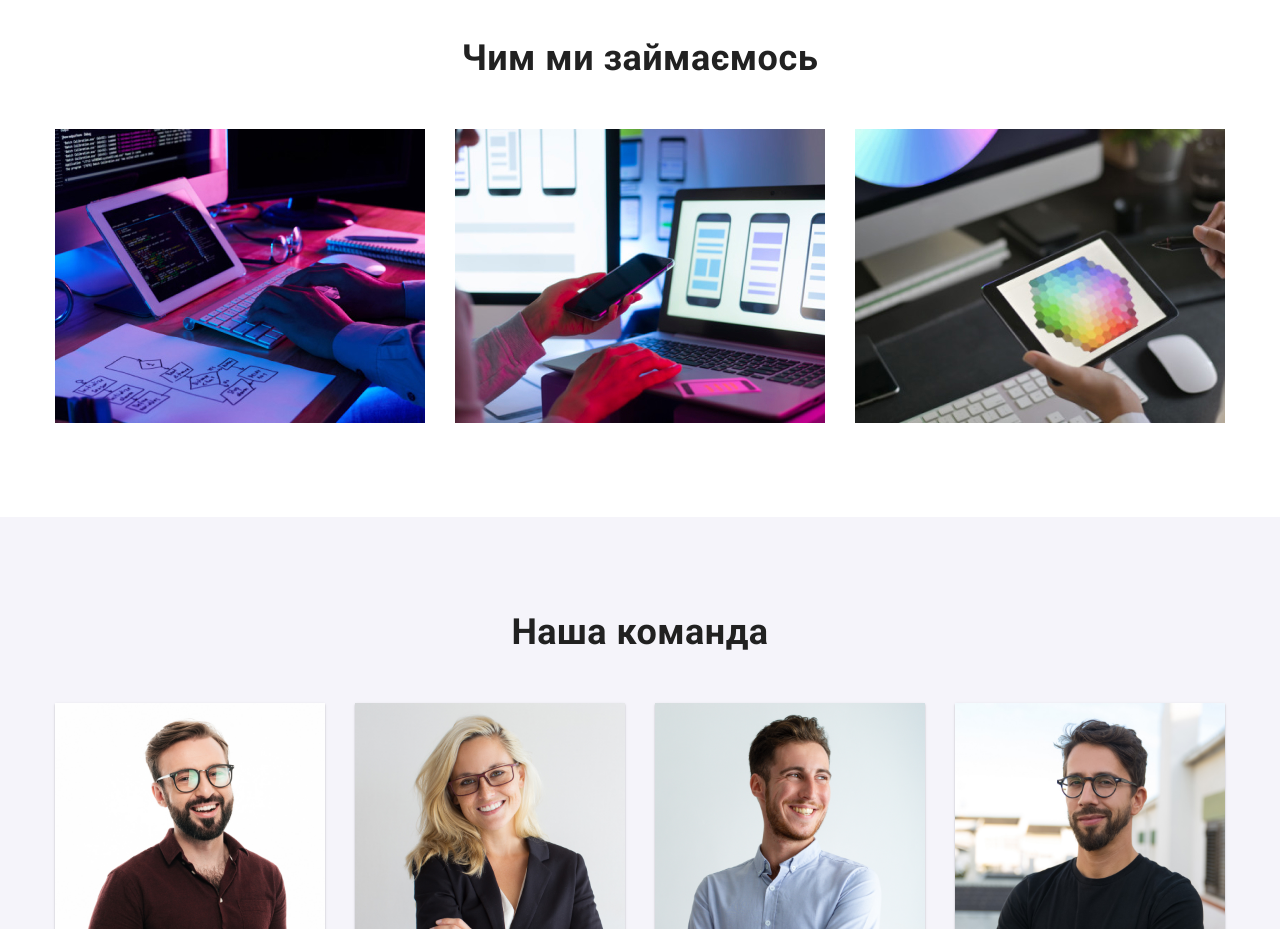
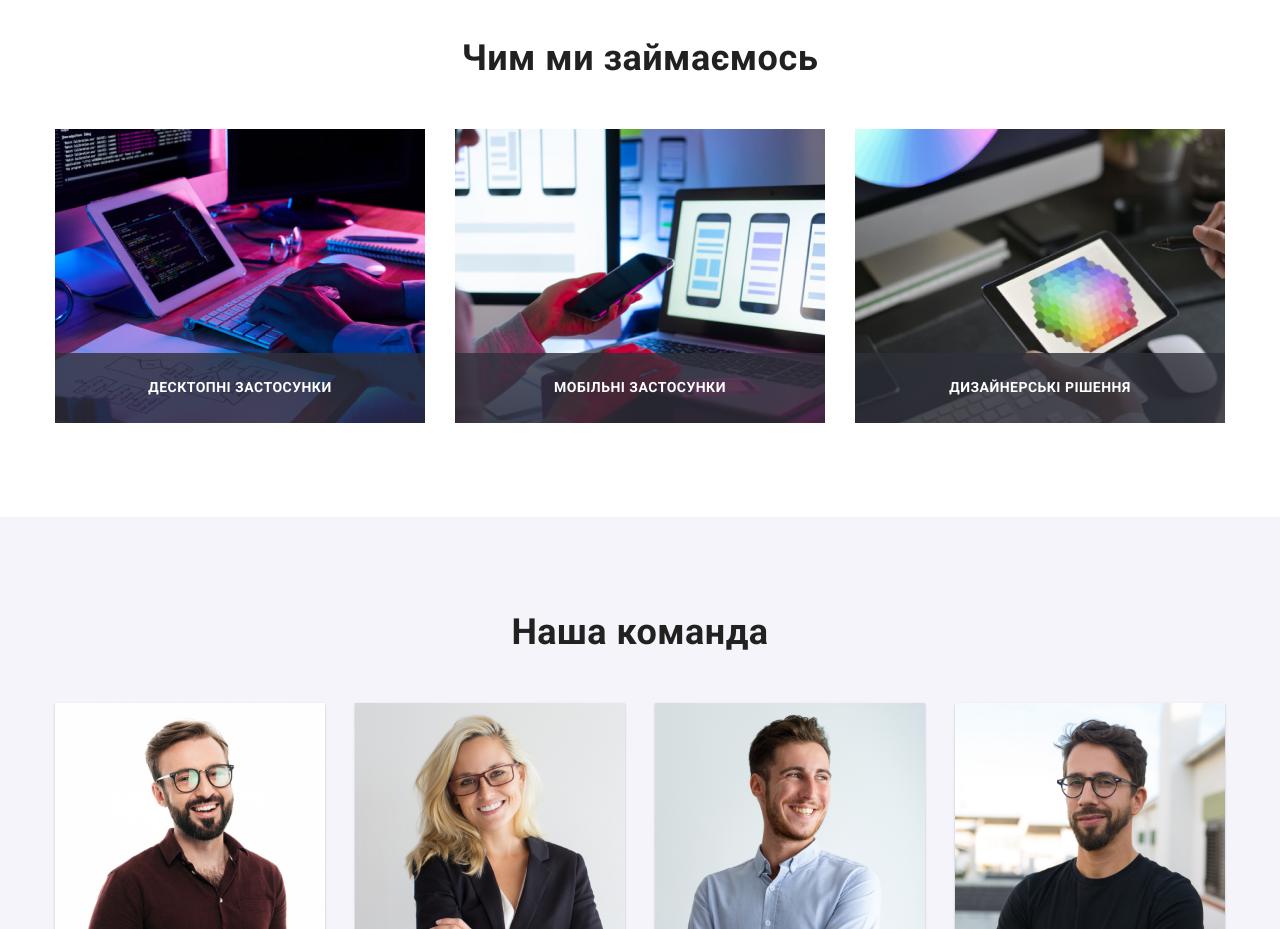
Before and after one commit to NikHectro/goit-markup-hw-05, a plain HTML site: page index.html in a window 1280 px wide. Shown: the part 1080-2009 px from the top of the page. Drawn offline with nearby package versions, Linux system fonts and the light colour scheme.

Commit message:
Make .label for Features

```diff
--- a/css/styles.css
+++ b/css/styles.css
@@ -258,6 +258,7 @@ button {
 }
 
 /* Features */
+
 .features .section-title,
 .portfolio .section-title {
   display: none; /* temporary solution*/
@@ -307,6 +308,31 @@ button {
 .icon-feature {
   width: 70px;
   height: 70px;
+}
+
+.thumb {
+  position: relative;
+  /* overflow: hidden; */
+}
+
+.thumb > .label {
+  position: absolute;
+  bottom: 0;
+  right: 0;
+  display: flex;
+  align-items: center;
+  justify-content: center;
+  width: 100%;
+  height: 70px;
+  margin: 0;
+
+  font-style: normal;
+  font-weight: 700;
+  font-size: 14px;
+  line-height: 1.14;
+  text-transform: uppercase;
+  color: var(--contrast-color);
+  background: rgba(47, 48, 58, 0.8);
 }
 
 /* Areas */
@@ -641,7 +667,7 @@ button {
   width: calc((100% - 2 * 30px) / 3);
 
   transition-property: box-shadow;
-  transition-duration: 250ms;
+  transition-duration: 25 0ms;
   transition-timing-function: cubic-bezier(0.4, 0, 0.2, 1);
   transition-delay: 0;
 }
--- a/index.html
+++ b/index.html
@@ -116,29 +116,32 @@
         <div class="container">
           <h2 class="section-title">Чим ми займаємось</h2>
           <ul class="list">
-            <li class="list-item">
+            <li class="list-item thumb">
               <img
                 class="img-block"
                 src="./images/box1.jpg"
-                alt="Десктопни застосунки"
+                alt="Десктопні застосунки"
                 width="370"
               />
+              <p class="label">Десктопні застосунки</p>
             </li>
-            <li class="list-item">
+            <li class="list-item thumb">
               <img
                 class="img-block"
                 src="./images/box2.jpg"
                 alt="Мобільні застосунки"
                 width="370"
               />
+              <p class="label">Мобільні застосунки</p>
             </li>
-            <li class="list-item">
+            <li class="list-item thumb">
               <img
                 class="img-block"
                 src="./images/box3.jpg"
                 alt="Дизайнерські рішення"
                 width="370"
               />
+              <p class="label">Дизайнерські рішення</p>
             </li>
           </ul>
         </div>
```
